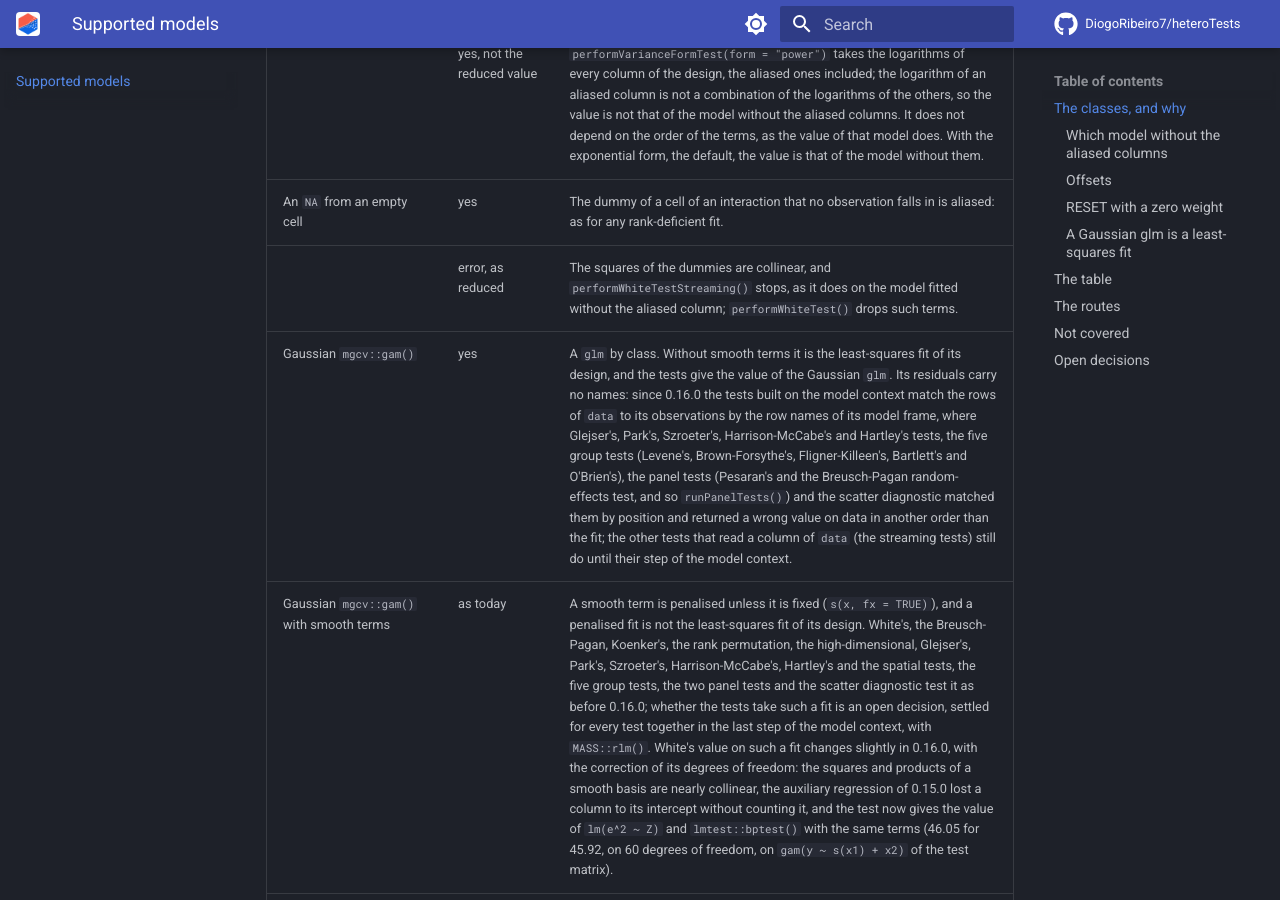
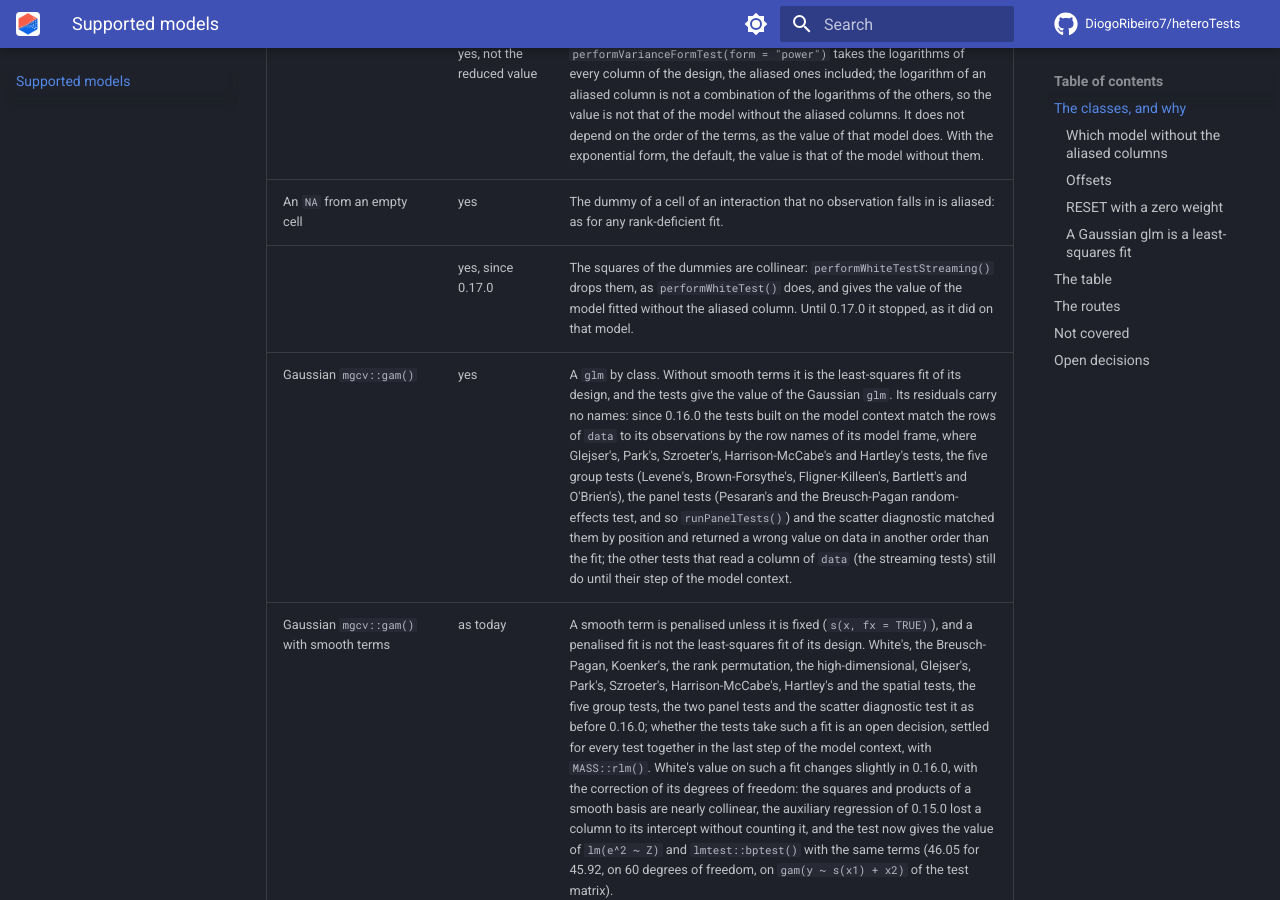
Before and after one commit to DiogoRibeiro7/heteroTests, an MkDocs documentation site: the page built from docs/models.md, in a window 1280 px wide and 900 px high, scrolled down 1912 px. Built offline with MkDocs 1.6.1 and Material for MkDocs 9.7.7, drawn with Linux system fonts in a browser that asks for light colours; comment, search, counter and statistics services are not loaded.

Commit message:
Say that White's streaming test drops collinear terms since 0.17.0
performWhiteTest(), runHeteroTests() and the Supported models page said
that White's streaming test stops on a model with a factor or a poly()
term; it did until 0.17.0.

```diff
--- a/docs/models.md
+++ b/docs/models.md
@@ -38,7 +38,7 @@ One line for each class and each answer in the table.
 | | no | A test that refuses the model without the aliased columns, for one of the reasons above, refuses the rank-deficient one with the same message. |
 | | yes, not the reduced value | `performVarianceFormTest(form = "power")` takes the logarithms of every column of the design, the aliased ones included; the logarithm of an aliased column is not a combination of the logarithms of the others, so the value is not that of the model without the aliased columns. It does not depend on the order of the terms, as the value of that model does. With the exponential form, the default, the value is that of the model without them. |
 | An `NA` from an empty cell | yes | The dummy of a cell of an interaction that no observation falls in is aliased: as for any rank-deficient fit. |
-| | error, as reduced | The squares of the dummies are collinear, and `performWhiteTestStreaming()` stops, as it does on the model fitted without the aliased column; `performWhiteTest()` drops such terms. |
+| | yes, since 0.17.0 | The squares of the dummies are collinear: `performWhiteTestStreaming()` drops them, as `performWhiteTest()` does, and gives the value of the model fitted without the aliased column. Until 0.17.0 it stopped, as it did on that model. |
 | Gaussian `mgcv::gam()` | yes | A `glm` by class. Without smooth terms it is the least-squares fit of its design, and the tests give the value of the Gaussian `glm`. Its residuals carry no names: since 0.16.0 the tests built on the model context match the rows of `data` to its observations by the row names of its model frame, where Glejser's, Park's, Szroeter's, Harrison-McCabe's and Hartley's tests, the five group tests (Levene's, Brown-Forsythe's, Fligner-Killeen's, Bartlett's and O'Brien's), the panel tests (Pesaran's and the Breusch-Pagan random-effects test, and so `runPanelTests()`) and the scatter diagnostic matched them by position and returned a wrong value on data in another order than the fit; the other tests that read a column of `data` (the streaming tests) still do until their step of the model context. |
 | Gaussian `mgcv::gam()` with smooth terms | as today | A smooth term is penalised unless it is fixed (`s(x, fx = TRUE)`), and a penalised fit is not the least-squares fit of its design. White's, the Breusch-Pagan, Koenker's, the rank permutation, the high-dimensional, Glejser's, Park's, Szroeter's, Harrison-McCabe's, Hartley's and the spatial tests, the five group tests, the two panel tests and the scatter diagnostic test it as before 0.16.0; whether the tests take such a fit is an open decision, settled for every test together in the last step of the model context, with `MASS::rlm()`. White's value on such a fit changes slightly in 0.16.0, with the correction of its degrees of freedom: the squares and products of a smooth basis are nearly collinear, the auxiliary regression of 0.15.0 lost a column to its intercept without counting it, and the test now gives the value of `lm(e^2 ~ Z)` and `lmtest::bptest()` with the same terms (46.05 for 45.92, on 60 degrees of freedom, on `gam(y ~ s(x1) + x2)` of the test matrix). |
 | | **no: smooth terms** | Since 0.16.0 RESET, Goldfeld-Quandt, the quantile regression test and the studentized Breusch-Pagan statistic refuse it until then, fixed smooths included: each fits the design of the fit again, by least squares or by quantile regression, which would test a regression the model is not. RESET and the studentized statistic returned a value before; Goldfeld-Quandt and the quantile test stopped on the smooth term, which they evaluated outside mgcv. |
```
Also changed, not shown: 7 other files.
